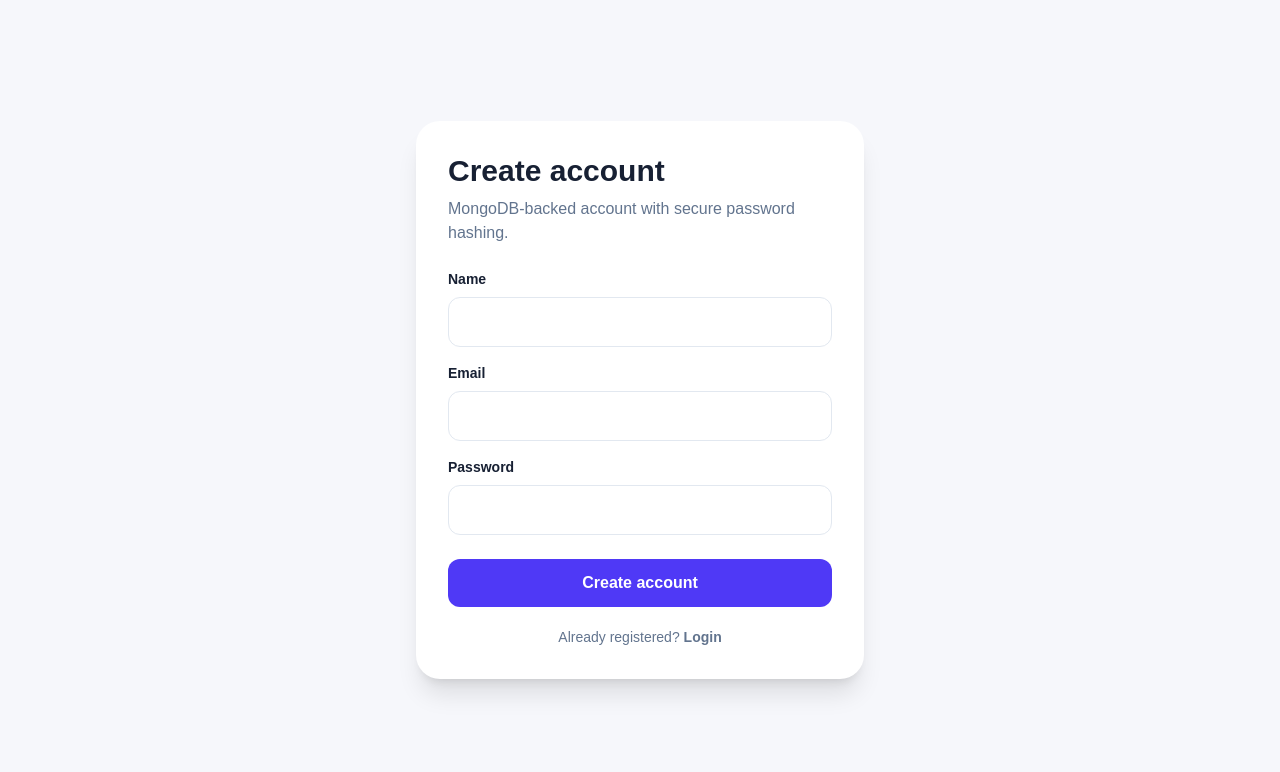
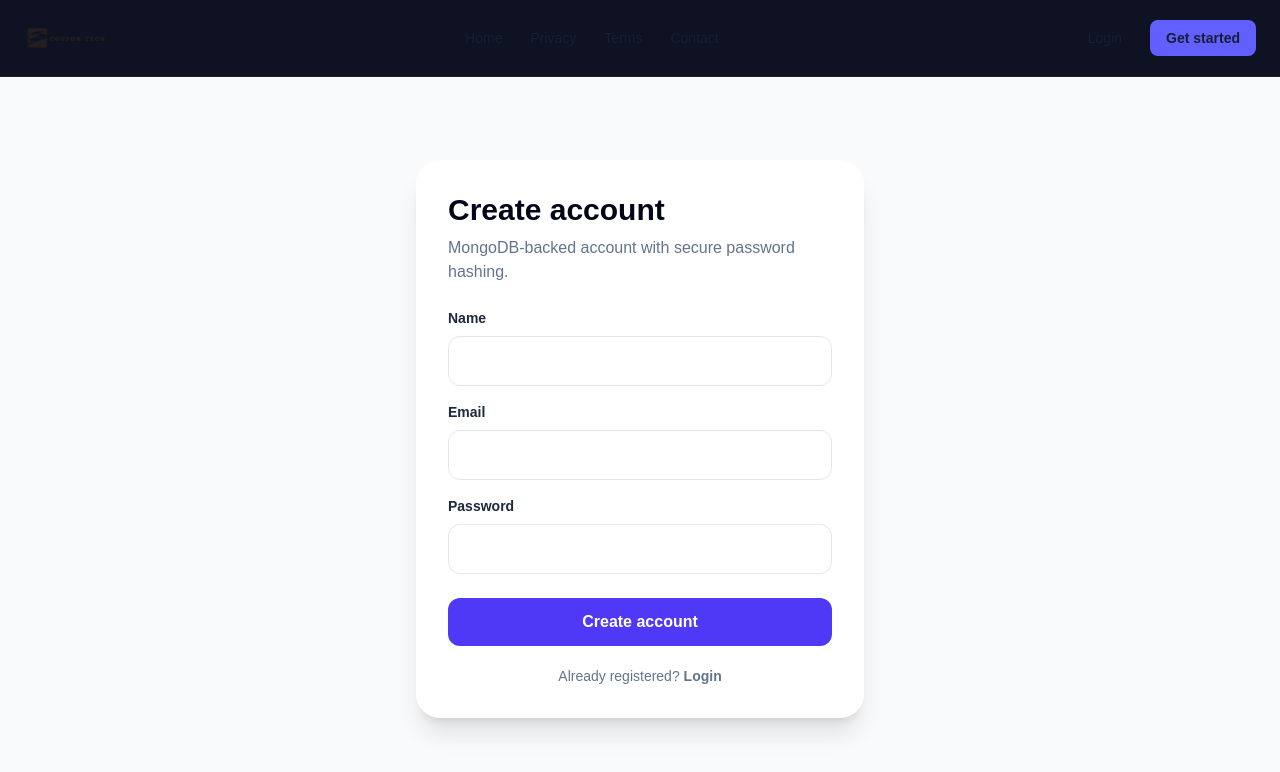
Before and after one commit to farrukhan11/KeywordTraffic, a Next.js app: page /register in a window 1280 px wide. Shown: the top 772 px of the page. Built offline with nearby package versions, Linux system fonts and the light colour scheme.

Commit message:
Render shared public header on registration page

```diff
--- a/app/register/page.js
+++ b/app/register/page.js
@@ -1,10 +1,87 @@
 "use client";
+
 import Link from "next/link";
 import { useRouter } from "next/navigation";
 import { useState } from "react";
+import SiteHeader from "../components/SiteHeader";
 
 export default function RegisterPage() {
-  const router = useRouter(); const [error,setError]=useState(""); const [loading,setLoading]=useState(false);
-  async function submit(e){e.preventDefault();setLoading(true);setError("");const form=new FormData(e.currentTarget);const res=await fetch("/api/register",{method:"POST",headers:{"Content-Type":"application/json"},body:JSON.stringify(Object.fromEntries(form))});const data=await res.json();setLoading(false);if(!res.ok)return setError(data.error);router.push("/login");}
-  return <main className="flex min-h-screen items-center justify-center p-6"><form onSubmit={submit} className="w-full max-w-md rounded-3xl bg-white p-8 shadow-xl"><h1 className="text-3xl font-bold">Create account</h1><p className="mt-2 text-slate-500">MongoDB-backed account with secure password hashing.</p>{error&&<p className="mt-4 rounded-lg bg-red-50 p-3 text-sm text-red-700">{error}</p>}<label className="mt-6 block text-sm font-semibold">Name</label><input name="name" required className="mt-2 w-full rounded-xl border border-slate-200 px-4 py-3"/><label className="mt-4 block text-sm font-semibold">Email</label><input name="email" type="email" required className="mt-2 w-full rounded-xl border border-slate-200 px-4 py-3"/><label className="mt-4 block text-sm font-semibold">Password</label><input name="password" type="password" minLength="8" required className="mt-2 w-full rounded-xl border border-slate-200 px-4 py-3"/><button disabled={loading} className="mt-6 w-full rounded-xl bg-indigo-600 px-4 py-3 font-bold text-white disabled:opacity-60">{loading?"Creating...":"Create account"}</button><p className="mt-5 text-center text-sm text-slate-500">Already registered? <Link className="font-semibold text-indigo-600" href="/login">Login</Link></p></form></main>;
+  const router = useRouter();
+  const [error, setError] = useState("");
+  const [loading, setLoading] = useState(false);
+
+  async function submit(event) {
+    event.preventDefault();
+    setLoading(true);
+    setError("");
+
+    const form = new FormData(event.currentTarget);
+    const response = await fetch("/api/register", {
+      method: "POST",
+      headers: { "Content-Type": "application/json" },
+      body: JSON.stringify(Object.fromEntries(form)),
+    });
+    const data = await response.json();
+
+    setLoading(false);
+    if (!response.ok) {
+      setError(data.error);
+      return;
+    }
+
+    router.push("/login");
+  }
+
+  return (
+    <div className="flex min-h-screen flex-col bg-slate-50">
+      <SiteHeader />
+
+      <main className="flex flex-1 items-center justify-center p-6">
+        <form onSubmit={submit} className="w-full max-w-md rounded-3xl bg-white p-8 shadow-xl">
+          <h1 className="text-3xl font-bold text-slate-950">Create account</h1>
+          <p className="mt-2 text-slate-500">MongoDB-backed account with secure password hashing.</p>
+
+          {error && <p className="mt-4 rounded-lg bg-red-50 p-3 text-sm text-red-700">{error}</p>}
+
+          <label className="mt-6 block text-sm font-semibold text-slate-800">Name</label>
+          <input
+            name="name"
+            required
+            className="mt-2 w-full rounded-xl border border-slate-200 px-4 py-3 outline-none focus:border-indigo-500"
+          />
+
+          <label className="mt-4 block text-sm font-semibold text-slate-800">Email</label>
+          <input
+            name="email"
+            type="email"
+            required
+            className="mt-2 w-full rounded-xl border border-slate-200 px-4 py-3 outline-none focus:border-indigo-500"
+          />
+
+          <label className="mt-4 block text-sm font-semibold text-slate-800">Password</label>
+          <input
+            name="password"
+            type="password"
+            minLength="8"
+            required
+            className="mt-2 w-full rounded-xl border border-slate-200 px-4 py-3 outline-none focus:border-indigo-500"
+          />
+
+          <button
+            disabled={loading}
+            className="mt-6 w-full rounded-xl bg-indigo-600 px-4 py-3 font-bold text-white hover:bg-indigo-700 disabled:opacity-60"
+          >
+            {loading ? "Creating..." : "Create account"}
+          </button>
+
+          <p className="mt-5 text-center text-sm text-slate-500">
+            Already registered?{" "}
+            <Link className="font-semibold text-indigo-600" href="/login">
+              Login
+            </Link>
+          </p>
+        </form>
+      </main>
+    </div>
+  );
 }
```
